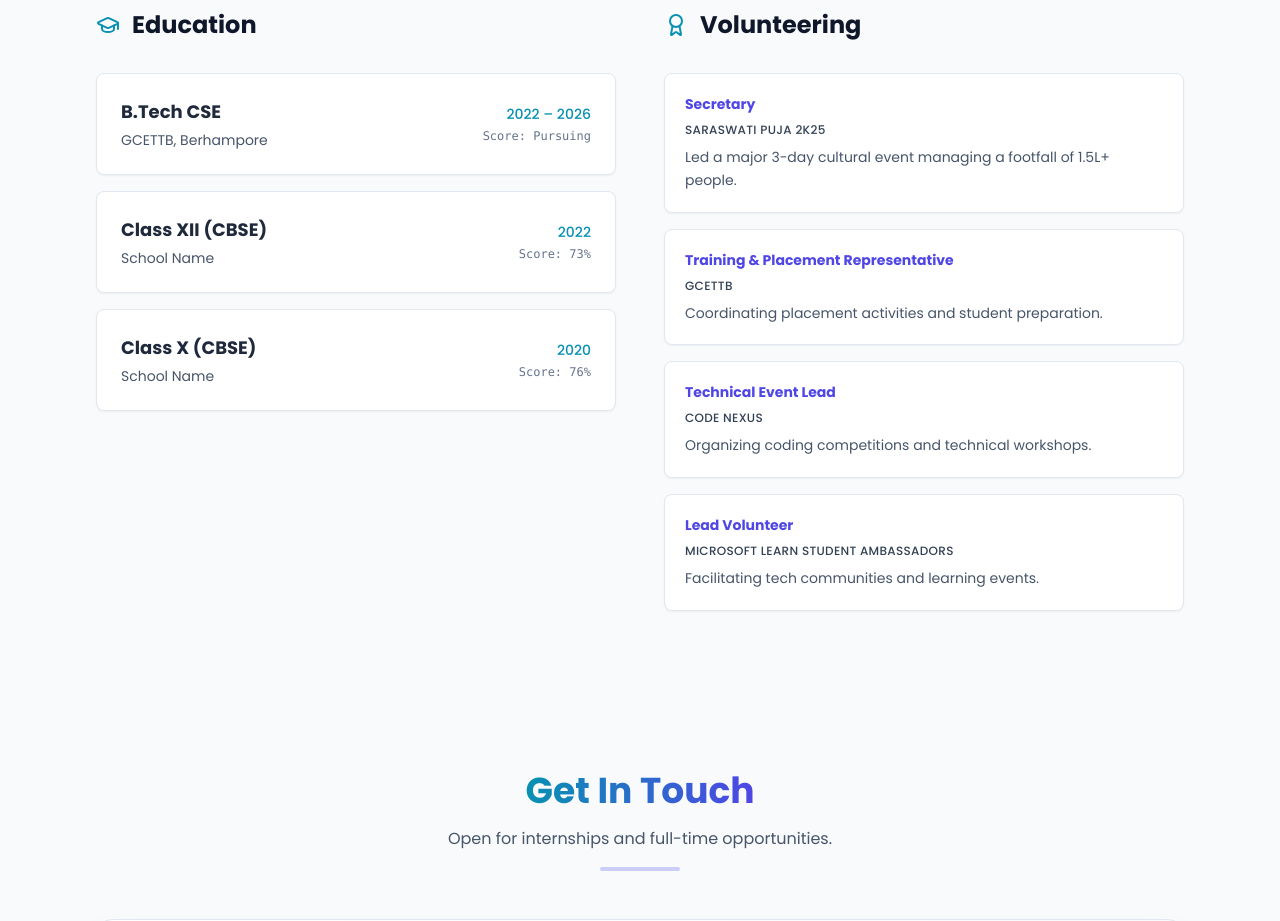
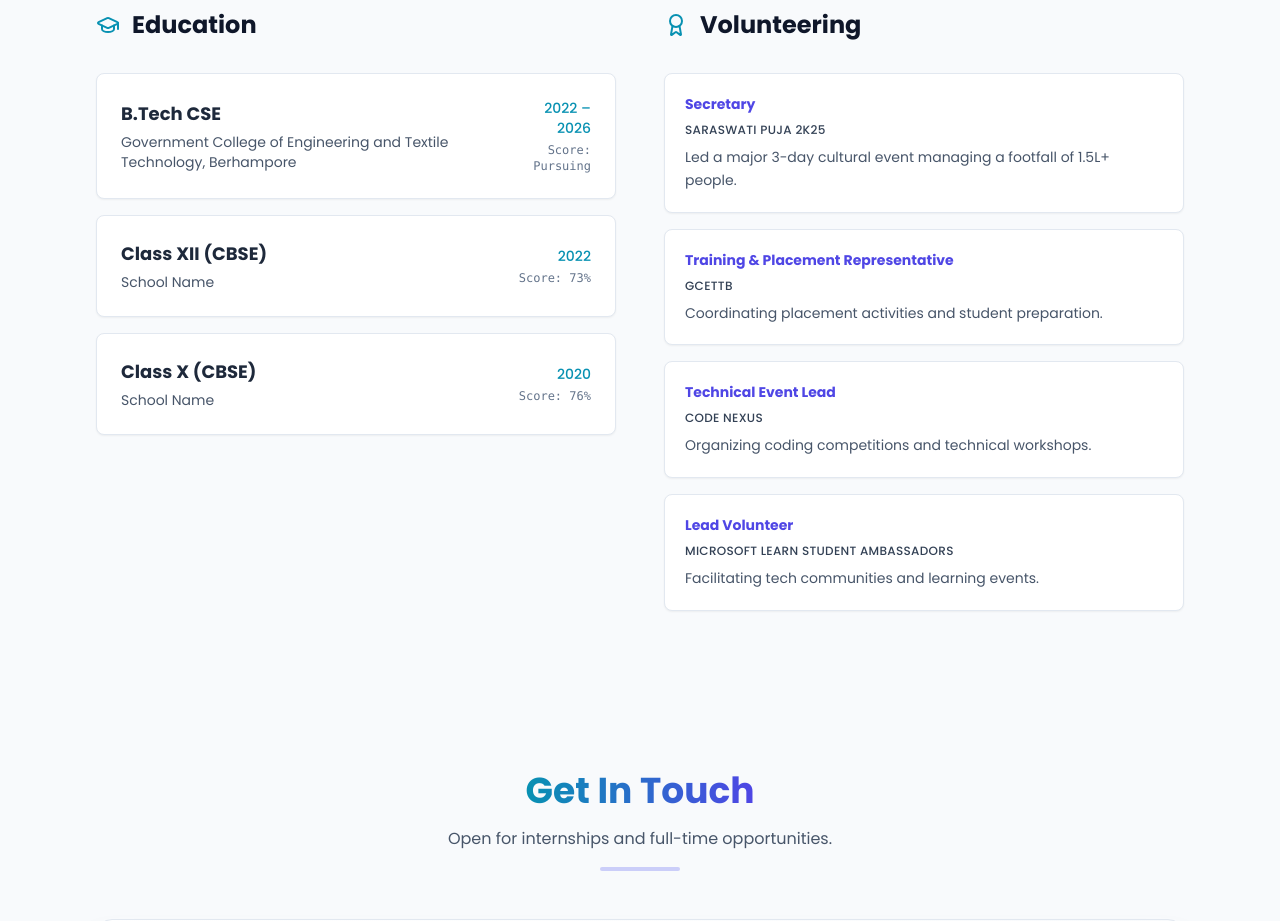
Before and after one commit to sounakghosh135/portfolio, a React (Vite) app: page / in a window 1280 px wide. Shown: the part 3620-4541 px from the top of the page. Built offline with nearby package versions, Linux system fonts and the light colour scheme.

Commit message:
College name

```diff
--- a/constants.js
+++ b/constants.js
@@ -121,7 +121,7 @@ export const VOLUNTEERING = [
 export const EDUCATION = [
   {
     degree: 'B.Tech CSE',
-    institution: 'GCETTB, Berhampore',
+    institution: 'Government College of Engineering and Textile Technology, Berhampore',
     year: '2022 – 2026',
     score: 'Pursuing'
   },
```
